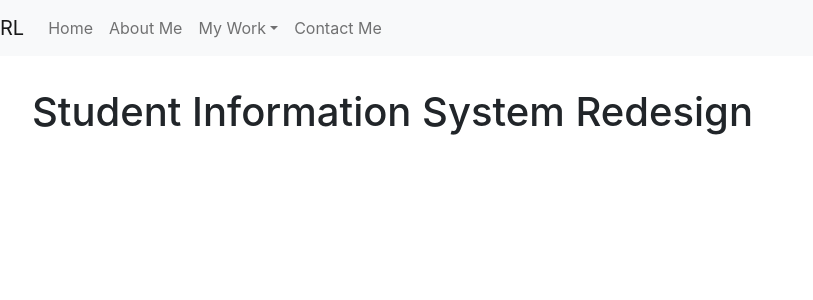
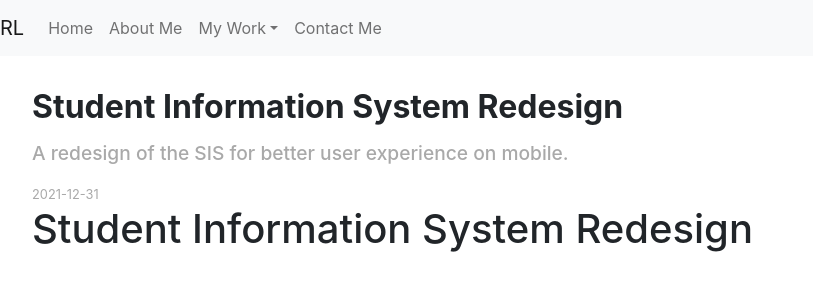
Before and after one commit to renaultluk/renaultluk.github.io, a Next.js app: page /work/sis in a window 1280 px wide. Shown: the top 300 px of the page, without its empty margins (0-813 px from the left). Built offline with nearby package versions, Linux system fonts and the light colour scheme.

Commit message:
edit post layout

```diff
--- a/components/PostLayout.js
+++ b/components/PostLayout.js
@@ -1,9 +1,12 @@
 import styles from '../styles/PostStyles.module.css';
 
-const PostLayout = ({ children }) => {
+const PostLayout = ({ children, title, slug, description, thumbnail, finishDate }) => {
     return (
         <main className={styles.postMain}>
-            {/* <img src={children.meta.thumbnail} alt={children.meta.title} className={styles.postThumbnail} /> */}
+            <h1 className={styles.postTitle}>{title}</h1>
+            <h2 className={styles.postDes}>{description}</h2>
+            <span className={styles.finishDate}>{finishDate}</span>
+            {/* <img src={``} alt={postMeta.title} className={styles.postThumbnail} /> */}
             {children}
         </main>
     );
--- a/pages/work/anjo.mdx
+++ b/pages/work/anjo.mdx
@@ -15,5 +15,5 @@ import PostLayout from '../../components/PostLayout'
 # ANJO Lamp
 
 export default function Layout({children}) {
-  return <PostLayout>{children}</PostLayout>
+  return <PostLayout title="ANJO Lamp" slug="anjo" description="A lamp designed for the professional work-from-home setting." finishDate="2021-06-01" thumbnail="">{children}</PostLayout>
 }
--- a/pages/work/cathay.mdx
+++ b/pages/work/cathay.mdx
@@ -16,5 +16,5 @@ import PostLayout from '../../components/PostLayout'
 # Cathay Pacific Flight Flask
 
 export default function Layout({children}) {
-  return <PostLayout>{children}</PostLayout>
+  return <PostLayout title="Cathay Pacific Flight Flask" slug="cathay" description="A drinking flask designed to reduce catering waste in the flight cabin." thumbnail="cathay-render.jpg" finishDate="2021-12-31">{children}</PostLayout>
 }
--- a/pages/work/index.js
+++ b/pages/work/index.js
@@ -14,7 +14,7 @@ const WorkHome = ({ posts }) => {
                 <Row className="justify-content-md-center">
                     {posts.map((post, index) => {
                         return (
-                            <Col xs={6} md={4} lg={3}>
+                            <Col xs={12} md={6} lg={3}>
                                 <Card
                                     key = {index}
                                     style={{ maxWidth: '18rem', margin: '10px' }}
--- a/pages/work/kerry.mdx
+++ b/pages/work/kerry.mdx
@@ -17,5 +17,5 @@ import PostLayout from '../../components/PostLayout'
 # Kerry Logistics Smart Cargo Tracking
 
 export default function Layout({children}) {
-  return <PostLayout>{children}</PostLayout>
+  return <PostLayout title="Kerry Logistics Smart Cargo Tracking" slug="kerry" description="An IoT-based solution for monitoring cargo conditions and tracking cargo movements." thumbnail="kerry-finish.jpg" finishDate="2022-05-16">{children}</PostLayout>
 }
--- a/pages/work/sis.mdx
+++ b/pages/work/sis.mdx
@@ -18,5 +18,5 @@ import PostLayout from '../../components/PostLayout'
 # Student Information System Redesign
 
 export default function Layout({children}) {
-  return <PostLayout>{children}</PostLayout>
+  return <PostLayout title="Student Information System Redesign" slug="sis" description="A redesign of the SIS for better user experience on mobile." thumbnail="sis-thumbnail.jpg" finishDate="2021-12-31">{children}</PostLayout>
 }
--- a/pages/work/smart-traffic.mdx
+++ b/pages/work/smart-traffic.mdx
@@ -104,5 +104,5 @@ You can find the full repository of this project at:
 https://github.com/renaultluk/Smart-Traffic-Management-System
 
 export default function Layout({children}) {
-  return <PostLayout>{children}</PostLayout>
+  return <PostLayout title="Smart Traffic Management System" slug="smart-traffic" description="A prototype of an IoT-based traffic management system for smart cities" finishDate="2021-12-31" thumbnail="">{children}</PostLayout>
 }
--- a/pages/work/thriftee.mdx
+++ b/pages/work/thriftee.mdx
@@ -66,5 +66,5 @@ You can find the full repository of this project at:
 https://github.com/renaultluk/hackUST-Online-Thrift-Shop
 
 export default function Layout({children}) {
-  return <PostLayout>{children}</PostLayout>
+  return <PostLayout title="Thriftee (hackUST 2022 Submission)" slug="thriftee" description="A thift shopping platform that encourages more environmentally friendly shopping habits." thumbnail="thriftee-logo.jpg" finishDate="2022-05-01">{children}</PostLayout>
 }
--- a/pages/work/usthing-wordle.mdx
+++ b/pages/work/usthing-wordle.mdx
@@ -17,5 +17,5 @@ import PostLayout from '../../components/PostLayout'
 # USThing x UST Fintech Easter Campaign Game
 
 export default function Layout({children}) {
-  return <PostLayout>{children}</PostLayout>
+  return <PostLayout title="USThing x UST Fintech Easter Campaign Game" slug="usthing-wordle" description="A Wordle-like web game for the UST Fintech Easter Campaign." finishDate="2022-04-01" thumbnail="">{children}</PostLayout>
 }
--- a/styles/PostStyles.module.css
+++ b/styles/PostStyles.module.css
@@ -1,3 +1,21 @@
 .postMain {
     padding: 2rem;
 }
+
+.postTitle {
+    font-size: 2rem;
+    font-weight: bold;
+    margin-bottom: 1rem;
+}
+
+.postDes {
+    font-size: 1.2rem;
+    margin-bottom: 1rem;
+    color:darkgrey;
+}
+
+.finishDate {
+    font-size: 0.8rem;
+    margin-bottom: 1rem;
+    color:darkgrey;
+}
```
Also changed, not shown: scripts/fileSystem.js (+9 -0 lines), 2 other files (tests, documents, lock files or other folders).
